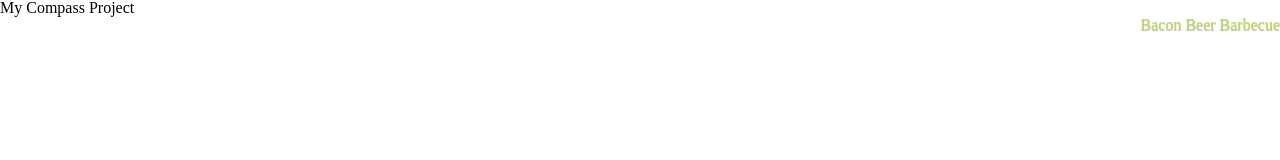
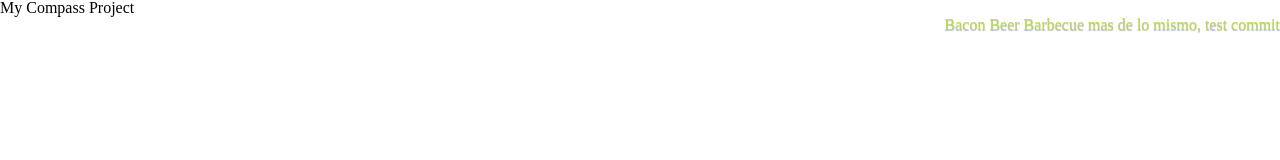
Before and after one commit to footroot/scss-tutorial-localhost, a plain HTML site: page index.html in a window 1280 px wide. Drawn offline with Linux system fonts and the light colour scheme.

Commit message:
commiting workspace name + test index.html

```diff
--- a/index.html
+++ b/index.html
@@ -12,7 +12,9 @@
             <nav>
 		<a href="#">Bacon</a>
 		<a href="#">Beer</a>
-		<a href="#">Barbecue</a>
+        <a href="#">Barbecue</a>
+        <a href="#">mas de lo mismo, test commit</a>
+
 	    </nav>
 	</header>
     </body>
```
Also changed, not shown: 1 other file.
